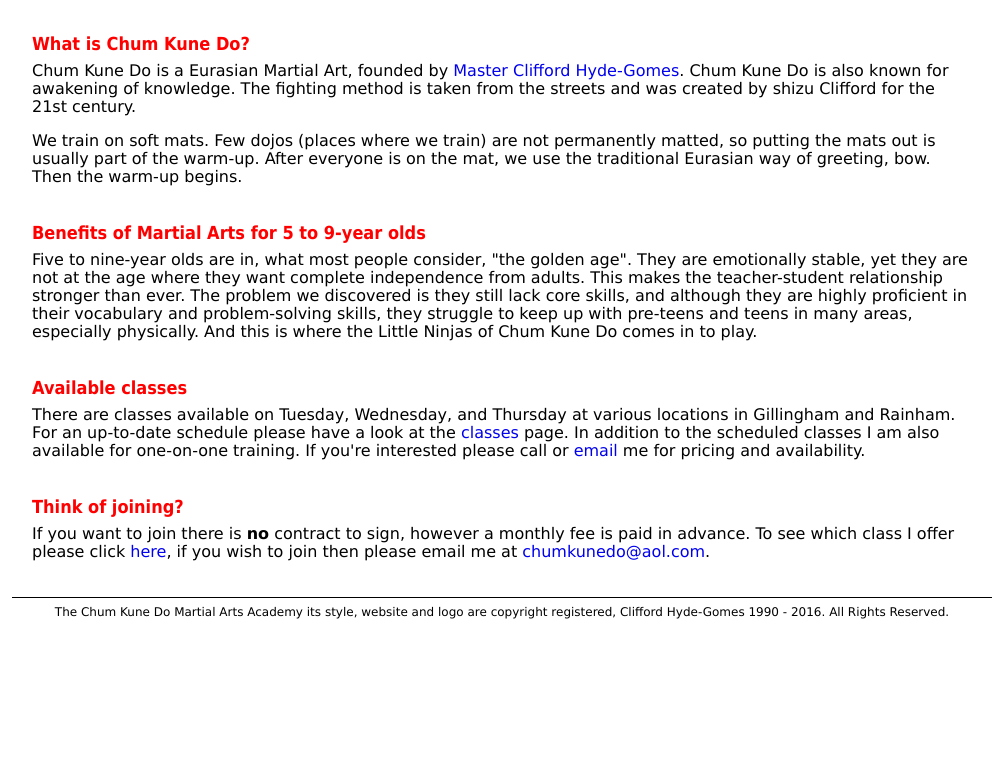
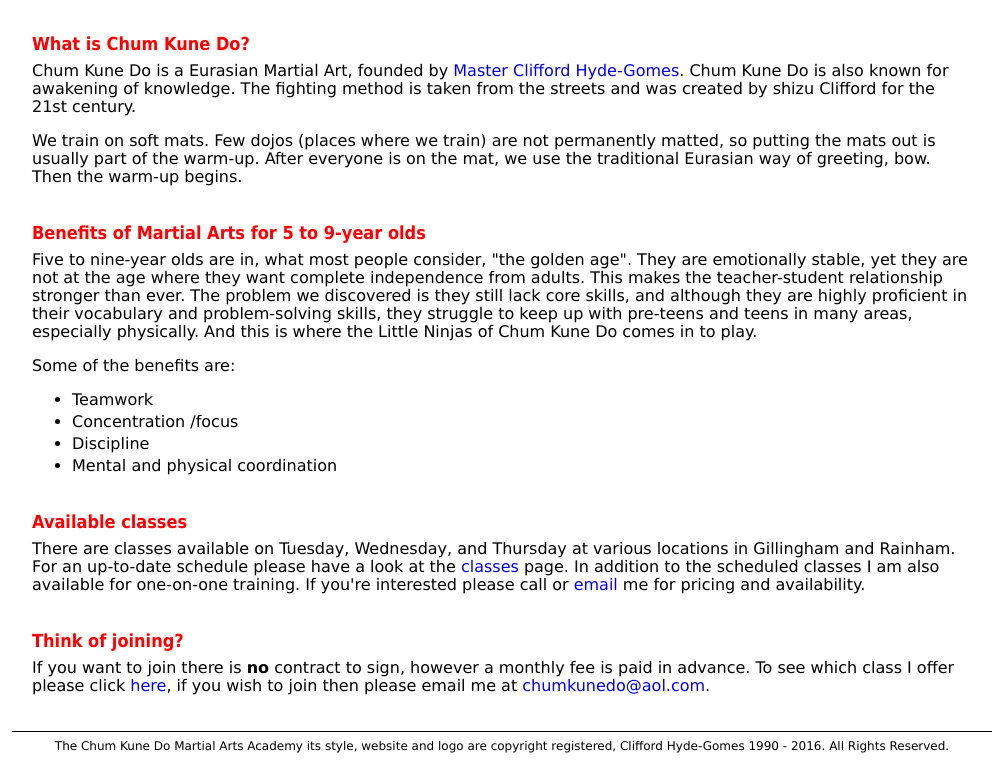
Before and after one commit to tbusser/chumkunedo, a plain HTML site: page index.html in a window 1280 px wide. Shown: the part 605-1365 px from the top of the page, without its empty margins (138-1136 px from the left). Before the commit the page ends 1231 px from the top, so only its background shows below. Drawn offline with Linux system fonts and the light colour scheme.

Commit message:
Content change

```diff
--- a/index.html
+++ b/index.html
@@ -57,7 +57,13 @@
 
 		<h3>Benefits of Martial Arts for 5 to 9-year olds</h3>
 		<p>Five to nine-year olds are in, what most people consider, "the golden age". They are emotionally stable, yet they are not at the age where they want complete independence from adults. This makes the teacher-student relationship stronger than ever. The problem we discovered is they still lack core skills, and although they are highly proficient in their vocabulary and problem-solving skills, they struggle to keep up with pre-teens and teens in many areas, especially physically. And this is where the Little Ninjas of Chum Kune Do comes in to play.</p>
-
+		<p>Some of the benefits are:</p>
+		<ul>
+			<li>Teamwork</li>
+			<li>Concentration /focus</li>
+			<li>Discipline</li>
+			<li>Mental and physical coordination</li>
+		</ul>
 		<h3>Available classes</h3>
 		<p>There are classes available on Tuesday, Wednesday, and Thursday at various locations in Gillingham and Rainham. For an up-to-date schedule please have a look at the <a alt="Our classes for adults and kids" href="classes.php">classes</a> page. In addition to the scheduled classes I am also available for one-on-one training. If you're interested please call or <a href="mailto:chumkunedo@aol.com">email</a> me for pricing and availability.</p>
 
--- a/sitemap.xml
+++ b/sitemap.xml
@@ -18,7 +18,7 @@
     </url>
     <url>
         <loc>http://www.chumkunedo.uk.com/</loc>
-        <lastmod>2016-11-03T20:19:46.000Z</lastmod>
+        <lastmod>2016-11-03T20:48:02.000Z</lastmod>
     </url>
     <url>
         <loc>http://www.chumkunedo.uk.com/profile-lucy-claire.html</loc>
```
